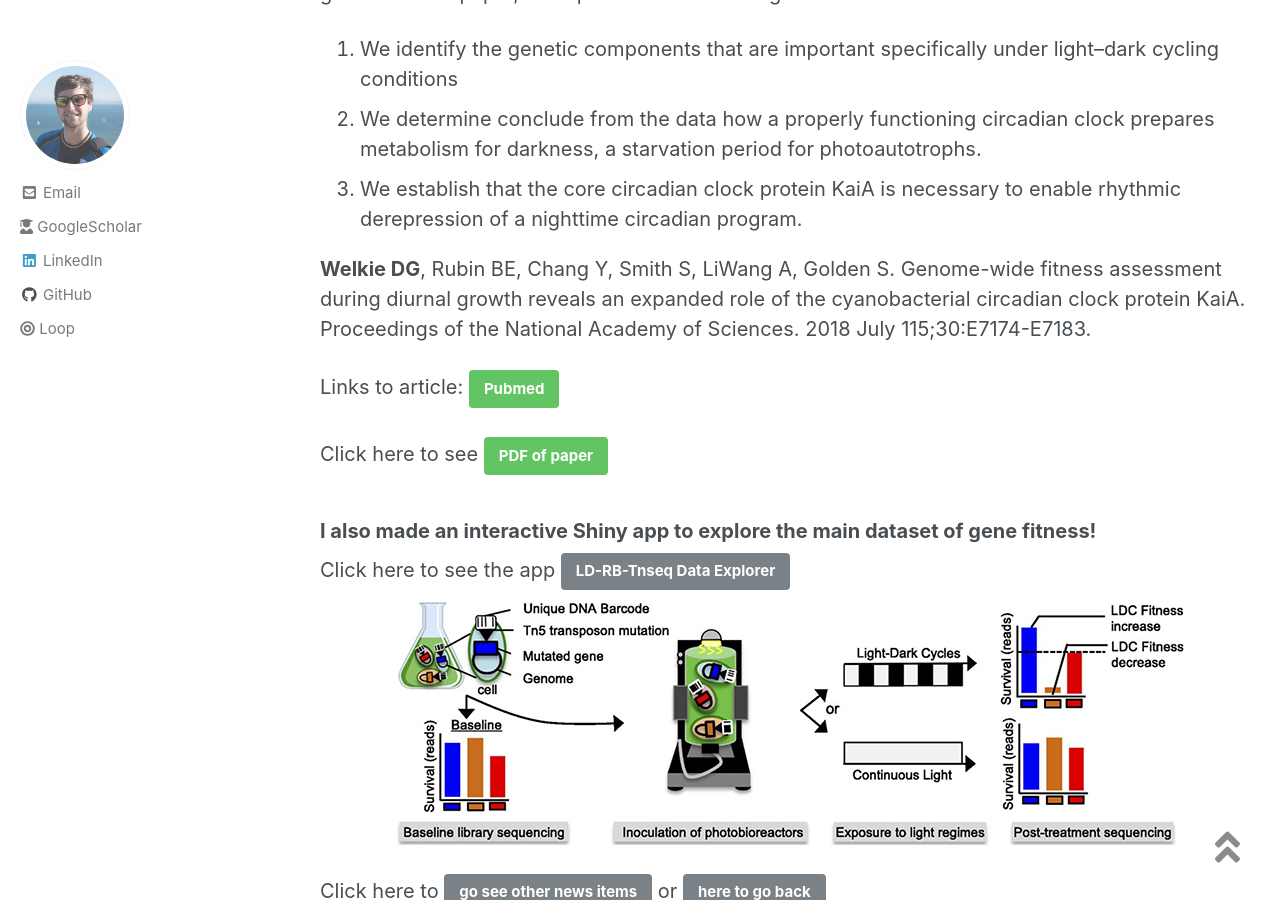
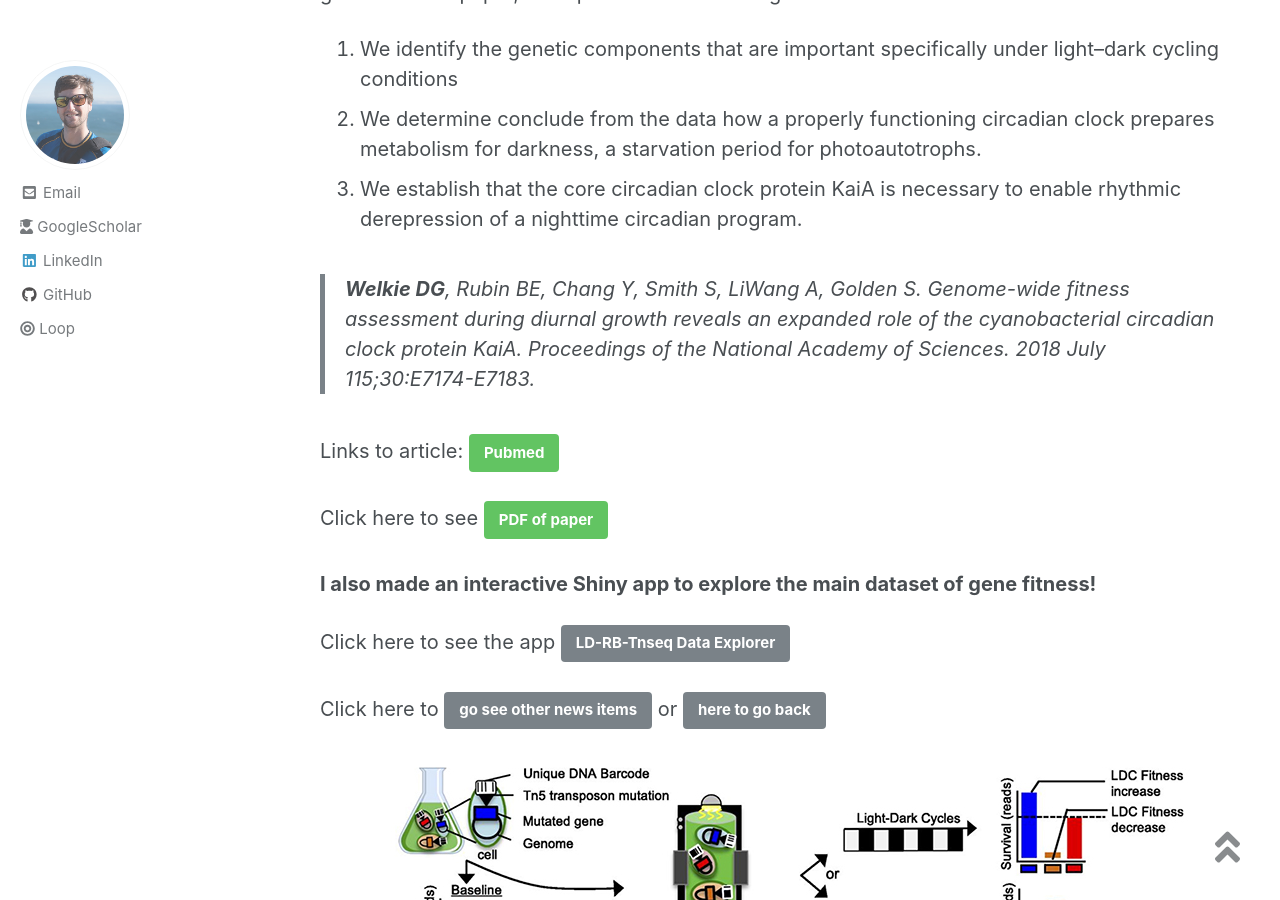
Before and after one commit to dwelkie/dwelkie.github.io, a Jekyll site: the page built from _posts/2018-08-15-KaiA.md, in a window 1280 px wide and 900 px high, scrolled down 369 px. Built offline with Jekyll 4.4.1, drawn with Linux system fonts in a browser that asks for light colours; nearby versions of some CDN libraries.

Commit message:
Update 2018-08-15-KaiA.md

```diff
--- a/_posts/2018-08-15-KaiA.md
+++ b/_posts/2018-08-15-KaiA.md
@@ -12,14 +12,18 @@ Understanding how photosynthetic bacteria respond to and anticipate natural ligh
 2. We determine conclude from the data how a properly functioning circadian clock prepares metabolism for darkness, a starvation period for photoautotrophs.
 3. We establish that the core circadian clock protein KaiA is necessary to enable rhythmic derepression of a nighttime circadian program.
 
-**Welkie DG**, Rubin BE, Chang Y, Smith S, LiWang A, Golden S. Genome-wide fitness assessment during diurnal growth reveals an expanded role of the cyanobacterial circadian clock protein KaiA. Proceedings of the National Academy of Sciences. 2018 July  115;30:E7174-E7183.<br/>
+> **Welkie DG**, Rubin BE, Chang Y, Smith S, LiWang A, Golden S. Genome-wide fitness assessment during diurnal growth reveals an expanded role of the cyanobacterial circadian clock protein KaiA. Proceedings of the National Academy of Sciences. 2018 July  115;30:E7174-E7183.
 
 Links to article:         [Pubmed](https://www.ncbi.nlm.nih.gov/pubmed/29991601){: .btn .btn--success}{:target="_blank"}<br/>
 
 Click here to see         [PDF of paper](https://drive.google.com/open?id=1sFRFf6C-Ya-xFav8DQwkiI93y1_CfRRb){: .btn .btn--success}{:target="_blank"}<br/>
 
-### I also made an interactive Shiny app to explore the main dataset of gene fitness!
+**I also made an interactive Shiny app to explore the main dataset of gene fitness!**
+
 Click here to see the app [LD-RB-Tnseq Data Explorer](/apps/#-shiny-app-for-ld-rb-tnSeq-dataset){: .btn .btn--primary}
-![image-center]({{ site.url }}{{ site.baseurl }}/assets/images/LD-Screen-Exp.jpg){: .align-center}
+
 
 Click here to             [go see other news items](/Blog/){: .btn .btn--primary} or [here to go back](/){: .btn .btn--primary}
+
+
+![image-center]({{ site.url }}{{ site.baseurl }}/assets/images/LD-Screen-Exp.jpg){: .align-center}
```
